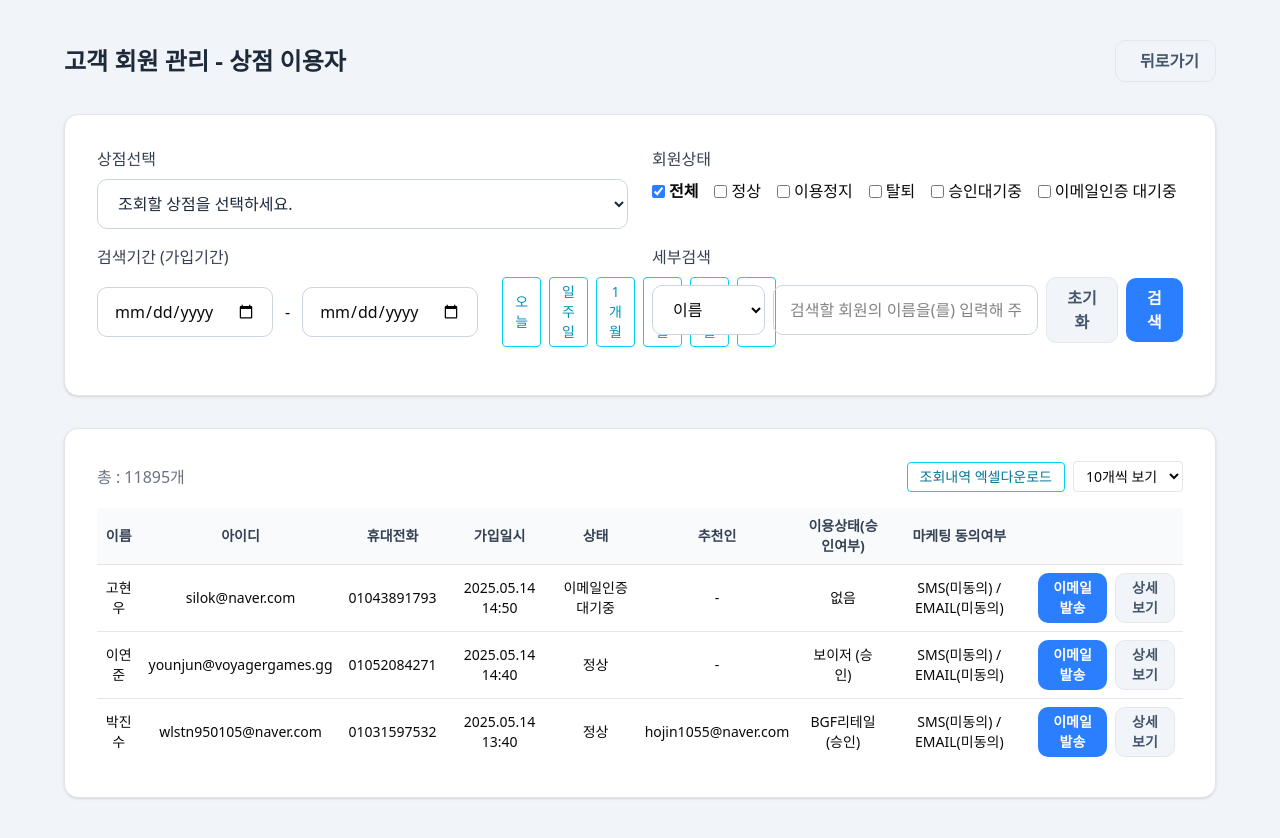
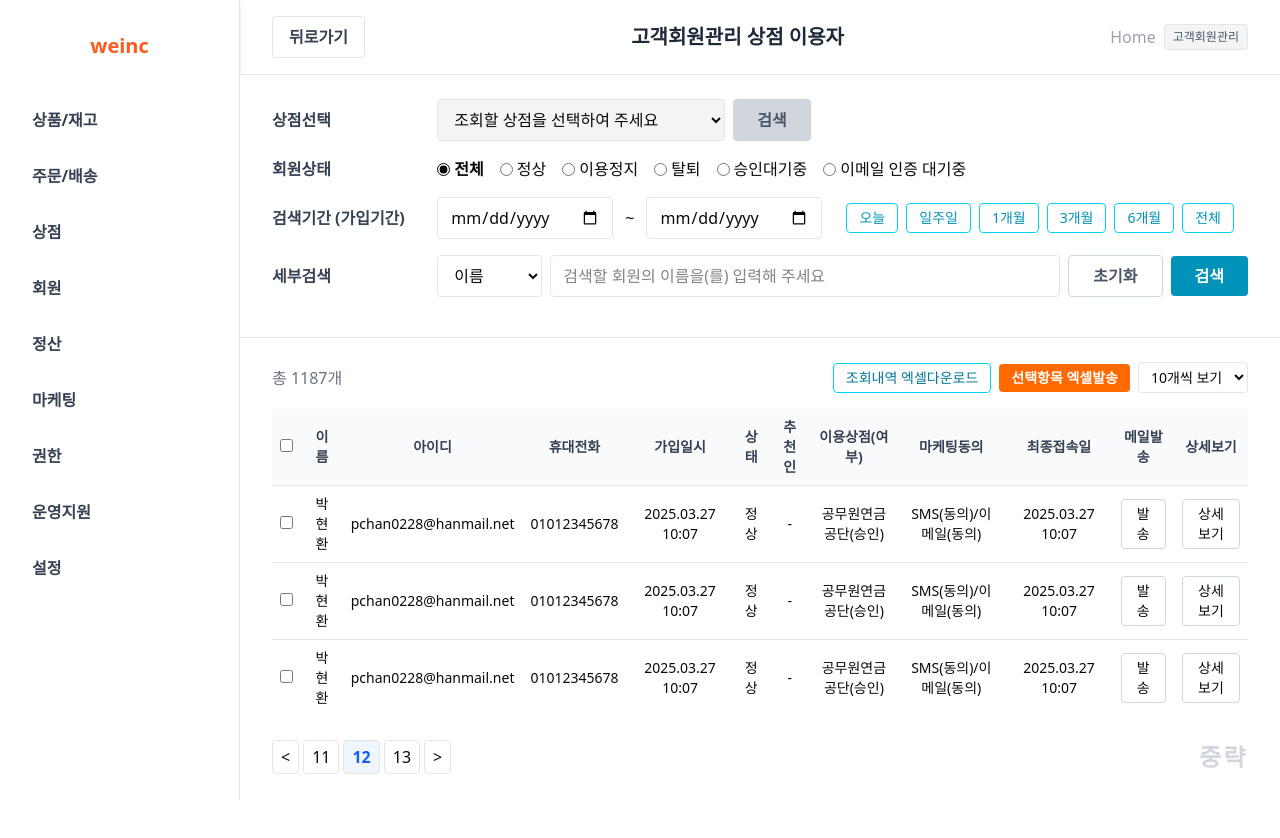
Before and after one commit to rogbook-dev/nextJs, a Next.js app: page /customer-member-search in a window 1280 px wide. After the commit the page ends 800 px from the top, so only its background shows below. Built offline with nearby package versions, Linux system fonts and the light colour scheme.

Commit message:
feat: 사이드바 및 레이아웃 개선, weinc 로고 이미지 제거

```diff
--- a/src/app/customer-member-search/page.tsx
+++ b/src/app/customer-member-search/page.tsx
@@ -12,7 +12,7 @@ const memberStatusOptions = [
   { label: "이용정지", value: "suspended" },
   { label: "탈퇴", value: "withdrawn" },
   { label: "승인대기중", value: "pending" },
-  { label: "이메일인증 대기중", value: "email_pending" },
+  { label: "이메일 인증 대기중", value: "email_pending" },
 ];
 const detailSearchOptions = [
   { label: "이름", value: "name" },
@@ -23,110 +23,113 @@ const detailSearchOptions = [
 const dummyMembers = [
   {
     id: 1,
-    name: "고현우",
-    email: "silok@naver.com",
-    phone: "01043891793",
-    joinDate: "2025.05.14 14:50",
-    status: "이메일인증 대기중",
+    name: "박현환",
+    email: "pchan0228@hanmail.net",
+    phone: "01012345678",
+    joinDate: "2025.03.27 10:07",
+    status: "정상",
     recommender: "-",
-    usage: "없음",
-    marketing: "SMS(미동의) / EMAIL(미동의)",
+    usage: "공무원연금공단(승인)",
+    marketing: "SMS(동의)/이메일(동의)",
   },
   {
     id: 2,
-    name: "이연준",
-    email: "younjun@voyagergames.gg",
-    phone: "01052084271",
-    joinDate: "2025.05.14 14:40",
+    name: "박현환",
+    email: "pchan0228@hanmail.net",
+    phone: "01012345678",
+    joinDate: "2025.03.27 10:07",
     status: "정상",
     recommender: "-",
-    usage: "보이저 (승인)",
-    marketing: "SMS(미동의) / EMAIL(미동의)",
+    usage: "공무원연금공단(승인)",
+    marketing: "SMS(동의)/이메일(동의)",
   },
   {
     id: 3,
-    name: "박진수",
-    email: "wlstn950105@naver.com",
-    phone: "01031597532",
-    joinDate: "2025.05.14 13:40",
+    name: "박현환",
+    email: "pchan0228@hanmail.net",
+    phone: "01012345678",
+    joinDate: "2025.03.27 10:07",
     status: "정상",
-    recommender: "hojin1055@naver.com",
-    usage: "BGF리테일 (승인)",
-    marketing: "SMS(미동의) / EMAIL(미동의)",
+    recommender: "-",
+    usage: "공무원연금공단(승인)",
+    marketing: "SMS(동의)/이메일(동의)",
   },
 ];
 
 export default function CustomerMemberSearchPage() {
   const [selectedStore, setSelectedStore] = useState("");
-  const [status, setStatus] = useState<string[]>(["all"]);
+  const [status, setStatus] = useState<string>("all");
   const [joinDateStart, setJoinDateStart] = useState("");
   const [joinDateEnd, setJoinDateEnd] = useState("");
   const [detailSearchType, setDetailSearchType] = useState("name");
   const [detailSearchValue, setDetailSearchValue] = useState("");
 
-  // 상태 체크박스 핸들러
-  const handleStatusChange = (value: string) => {
-    if (value === "all") {
-      setStatus(["all"]);
-    } else {
-      setStatus(prev => {
-        const next = prev.includes(value)
-          ? prev.filter(v => v !== value && v !== "all")
-          : [...prev.filter(v => v !== "all"), value];
-        return next.length === 0 ? ["all"] : next;
-      });
-    }
-  };
-
   return (
-    <div className="min-h-screen bg-slate-100 py-10 flex flex-col items-center">
-      <div className="w-full max-w-6xl">
-        <div className="mb-8 flex items-center justify-between">
-          <h2 className="text-2xl font-bold text-gray-800">고객 회원 관리 - 상점 이용자</h2>
-          <button className="px-4 py-2 rounded-lg bg-[#f1f5f9] text-slate-600 font-semibold flex items-center gap-2 hover:bg-[#e2e8f0] border border-[#e5e7eb] text-base">
-            <i className="fa-solid fa-arrow-left"></i>뒤로가기
-          </button>
+    <div className="flex min-h-screen bg-white">
+      {/* Sidebar */}
+      <aside className="w-60 bg-white border-r flex flex-col items-center py-8 min-h-screen shadow-md">
+        {/* Logo */}
+        <div className="mb-10 flex items-center gap-2">
+          <span className="text-xl font-bold text-[#ff5a1f]">weinc</span>
         </div>
-        {/* 필터/검색 영역 */}
-        <div className="bg-white rounded-xl shadow border p-8 mb-8">
-          <div className="grid grid-cols-1 md:grid-cols-2 gap-6 mb-4">
-            <div>
-              <label className="block text-base font-medium text-gray-700 mb-2">상점선택</label>
+        <nav className="w-full flex-1 flex flex-col gap-2 px-2">
+          <SidebarSection label="상품/재고" icon="fa-cart-shopping" />
+          <SidebarSection label="주문/배송" icon="fa-plane" />
+          <SidebarSection label="상점" icon="fa-store" />
+          <SidebarSection label="회원" icon="fa-user" />
+          <SidebarSection label="정산" icon="fa-file-invoice-dollar" />
+          <SidebarSection label="마케팅" icon="fa-bullhorn" />
+          <SidebarSection label="권한" icon="fa-key" />
+          <SidebarSection label="운영지원" icon="fa-headset" />
+          <SidebarSection label="설정" icon="fa-gear" />
+        </nav>
+      </aside>
+      {/* Main Content */}
+      <div className="flex-1 flex flex-col">
+        {/* 상단 바 */}
+        <div className="flex items-center justify-between px-8 py-4 border-b">
+          <button className="rounded bg-white border px-4 py-2 font-semibold text-gray-700 hover:bg-gray-50">뒤로가기</button>
+          <h2 className="text-xl font-bold text-gray-800">고객회원관리 상점 이용자</h2>
+          <div className="flex items-center gap-2">
+            <span className="text-gray-400">Home</span>
+            <span className="text-xs border px-2 py-1 rounded bg-gray-100 text-gray-600">고객회원관리</span>
+          </div>
+        </div>
+        {/* 검색/필터 영역 */}
+        <div className="px-8 py-6 border-b bg-white">
+          <div className="grid grid-cols-12 gap-4 mb-4 items-center">
+            <div className="col-span-2 font-semibold text-gray-700">상점선택</div>
+            <div className="col-span-10 flex gap-2">
               <select
-                className="w-full rounded-lg border border-[#cbd5e1] bg-white px-4 py-3 text-base text-slate-800 focus:outline-none focus:ring-2 focus:ring-blue-200"
+                className="border rounded px-3 py-2 bg-gray-100 w-72"
                 value={selectedStore}
                 onChange={e => setSelectedStore(e.target.value)}
               >
-                <option value="">조회할 상점을 선택하세요.</option>
+                <option value="">조회할 상점을 선택하여 주세요</option>
                 {dummyStores.map(store => (
                   <option key={store.id} value={store.id}>{store.name}</option>
                 ))}
               </select>
+              <button className="bg-gray-300 text-gray-600 px-6 py-2 rounded font-semibold cursor-not-allowed" disabled>검색</button>
             </div>
-            <div>
-              <label className="block text-base font-medium text-gray-700 mb-2">회원상태</label>
-              <div className="flex flex-wrap gap-4">
+          </div>
+          <div className="grid grid-cols-12 gap-4 mb-4 items-center">
+            <div className="col-span-2 font-semibold text-gray-700">회원상태</div>
+            <div className="col-span-10 flex gap-4">
               {memberStatusOptions.map(opt => (
                 <label key={opt.value} className="flex items-center gap-1 cursor-pointer">
-                    <input
-                      type="checkbox"
-                      checked={status.includes(opt.value)}
-                      onChange={() => handleStatusChange(opt.value)}
-                      className="accent-blue-500"
-                    />
-                    <span className={status.includes(opt.value) ? "font-bold" : ""}>{opt.label}</span>
+                  <input type="radio" name="memberStatus" value={opt.value} checked={status === opt.value} onChange={() => setStatus(opt.value)} className="accent-black" />
+                  <span className={status === opt.value ? "font-bold" : ""}>{opt.label}</span>
                 </label>
               ))}
             </div>
           </div>
-          </div>
-          <div className="grid grid-cols-1 md:grid-cols-2 gap-6 mb-4">
-            <div>
-              <label className="block text-base font-medium text-gray-700 mb-2">검색기간 (가입기간)</label>
-              <div className="flex gap-2 items-center">
-                <input type="date" className="rounded-lg border border-[#cbd5e1] px-4 py-3 w-44" value={joinDateStart} onChange={e => setJoinDateStart(e.target.value)} />
-                <span className="mx-1">-</span>
-                <input type="date" className="rounded-lg border border-[#cbd5e1] px-4 py-3 w-44" value={joinDateEnd} onChange={e => setJoinDateEnd(e.target.value)} />
+          <div className="grid grid-cols-12 gap-4 mb-4 items-center">
+            <div className="col-span-2 font-semibold text-gray-700">검색기간 (가입기간)</div>
+            <div className="col-span-10 flex gap-2 items-center">
+              <input type="date" className="border rounded px-3 py-2 w-44" value={joinDateStart} onChange={e => setJoinDateStart(e.target.value)} />
+              <span className="mx-1">~</span>
+              <input type="date" className="border rounded px-3 py-2 w-44" value={joinDateEnd} onChange={e => setJoinDateEnd(e.target.value)} />
               <div className="flex gap-2 ml-4">
                 {['오늘','일주일','1개월','3개월','6개월','전체'].map(label => (
                   <button key={label} className="border border-cyan-400 text-cyan-600 rounded px-3 py-1 bg-white hover:bg-cyan-50 text-sm">{label}</button>
@@ -134,32 +137,32 @@ export default function CustomerMemberSearchPage() {
               </div>
             </div>
           </div>
-            <div>
-              <label className="block text-base font-medium text-gray-700 mb-2">세부검색</label>
-              <div className="flex gap-2 items-center">
-                <select className="rounded-lg border border-[#cbd5e1] px-4 py-3 bg-white" value={detailSearchType} onChange={e => setDetailSearchType(e.target.value)}>
+          <div className="grid grid-cols-12 gap-4 mb-4 items-center">
+            <div className="col-span-2 font-semibold text-gray-700">세부검색</div>
+            <div className="col-span-10 flex gap-2 items-center">
+              <select className="border rounded px-3 py-2 bg-white" value={detailSearchType} onChange={e => setDetailSearchType(e.target.value)}>
                 {detailSearchOptions.map(opt => (
                   <option key={opt.value} value={opt.value}>{opt.label}</option>
                 ))}
               </select>
               <input
-                  className="rounded-lg border border-[#cbd5e1] px-4 py-3 flex-1"
-                  placeholder={`검색할 회원의 ${detailSearchOptions.find(opt => opt.value === detailSearchType)?.label}을(를) 입력해 주세요.`}
+                className="border rounded px-3 py-2 flex-1"
+                placeholder={`검색할 회원의 ${detailSearchOptions.find(opt => opt.value === detailSearchType)?.label}을(를) 입력해 주세요`}
                 value={detailSearchValue}
                 onChange={e => setDetailSearchValue(e.target.value)}
               />
-                <button className="px-4 py-2 rounded-lg bg-[#f1f5f9] text-slate-600 font-semibold border border-[#e5e7eb]">초기화</button>
-                <button className="px-4 py-2 rounded-lg bg-blue-500 text-white font-semibold">검색</button>
-              </div>
+              <button className="bg-white border border-gray-300 text-gray-600 px-6 py-2 rounded font-semibold">초기화</button>
+              <button className="bg-cyan-600 text-white px-6 py-2 rounded font-semibold">검색</button>
             </div>
           </div>
         </div>
         {/* 리스트 영역 */}
-        <div className="bg-white rounded-xl shadow border p-8">
+        <div className="px-8 py-6 flex-1 bg-white">
           <div className="flex justify-between items-center mb-4">
-            <div className="text-gray-500">총 : 11895개</div>
+            <div className="text-gray-500">총 1187개</div>
             <div className="flex gap-2 items-center">
               <button className="border px-3 py-1 rounded text-sm text-cyan-700 border-cyan-400">조회내역 엑셀다운로드</button>
+              <button className="bg-orange-500 text-white px-3 py-1 rounded text-sm font-semibold">선택항목 엑셀발송</button>
               <select className="border rounded px-2 py-1 text-sm">
                 <option>10개씩 보기</option>
                 <option>20개씩 보기</option>
@@ -170,20 +173,24 @@ export default function CustomerMemberSearchPage() {
           <table className="w-full text-sm">
             <thead>
               <tr className="bg-slate-50 text-gray-700">
+                <th className="p-2"><input type="checkbox" /></th>
                 <th className="p-2">이름</th>
                 <th className="p-2">아이디</th>
                 <th className="p-2">휴대전화</th>
                 <th className="p-2">가입일시</th>
                 <th className="p-2">상태</th>
                 <th className="p-2">추천인</th>
-                <th className="p-2">이용상태(승인여부)</th>
-                <th className="p-2">마케팅 동의여부</th>
-                <th className="p-2"></th>
+                <th className="p-2">이용상점(여부)</th>
+                <th className="p-2">마케팅동의</th>
+                <th className="p-2">최종접속일</th>
+                <th className="p-2">메일발송</th>
+                <th className="p-2">상세보기</th>
               </tr>
             </thead>
             <tbody>
               {dummyMembers.map(member => (
                 <tr key={member.id} className="border-t text-center">
+                  <td className="p-2"><input type="checkbox" /></td>
                   <td className="p-2">{member.name}</td>
                   <td className="p-2">{member.email}</td>
                   <td className="p-2">{member.phone}</td>
@@ -192,16 +199,37 @@ export default function CustomerMemberSearchPage() {
                   <td className="p-2">{member.recommender}</td>
                   <td className="p-2">{member.usage}</td>
                   <td className="p-2">{member.marketing}</td>
-                  <td className="p-2 flex gap-2 justify-center">
-                    <button className="px-3 py-1 rounded-lg bg-blue-500 text-white font-semibold">이메일 발송</button>
-                    <button className="px-3 py-1 rounded-lg bg-[#f1f5f9] text-slate-600 font-semibold border border-[#e5e7eb]">상세보기</button>
-                  </td>
+                  <td className="p-2">2025.03.27 10:07</td>
+                  <td className="p-2"><button className="bg-white border border-gray-300 px-3 py-1 rounded">발송</button></td>
+                  <td className="p-2"><button className="bg-white border border-gray-300 px-3 py-1 rounded">상세보기</button></td>
                 </tr>
               ))}
             </tbody>
           </table>
+          {/* 페이지네이션 */}
+          <div className="flex justify-between items-center mt-6">
+            <div className="flex gap-1">
+              <button className="px-2 py-1 border rounded">{"<"}</button>
+              <button className="px-2 py-1 border rounded">11</button>
+              <button className="px-2 py-1 border rounded font-bold text-blue-600 bg-blue-50">12</button>
+              <button className="px-2 py-1 border rounded">13</button>
+              <button className="px-2 py-1 border rounded">{">"}</button>
+            </div>
+            <div className="text-2xl font-bold text-gray-300 tracking-widest">중략</div>
+          </div>
         </div>
       </div>
     </div>
   );
 }
+
+function SidebarSection({ label, icon }: { label: string; icon: string }) {
+  return (
+    <div className="mb-2">
+      <button className="flex items-center w-full px-3 py-2 rounded-lg text-base font-semibold text-gray-700 hover:bg-gray-100 transition group">
+        <span className="mr-3 text-lg"><i className={`fa-solid ${icon}`}></i></span>
+        <span className="flex-1 text-left">{label}</span>
+      </button>
+    </div>
+  );
+}
```
Lines whose indentation alone changed are shown as unchanged.
